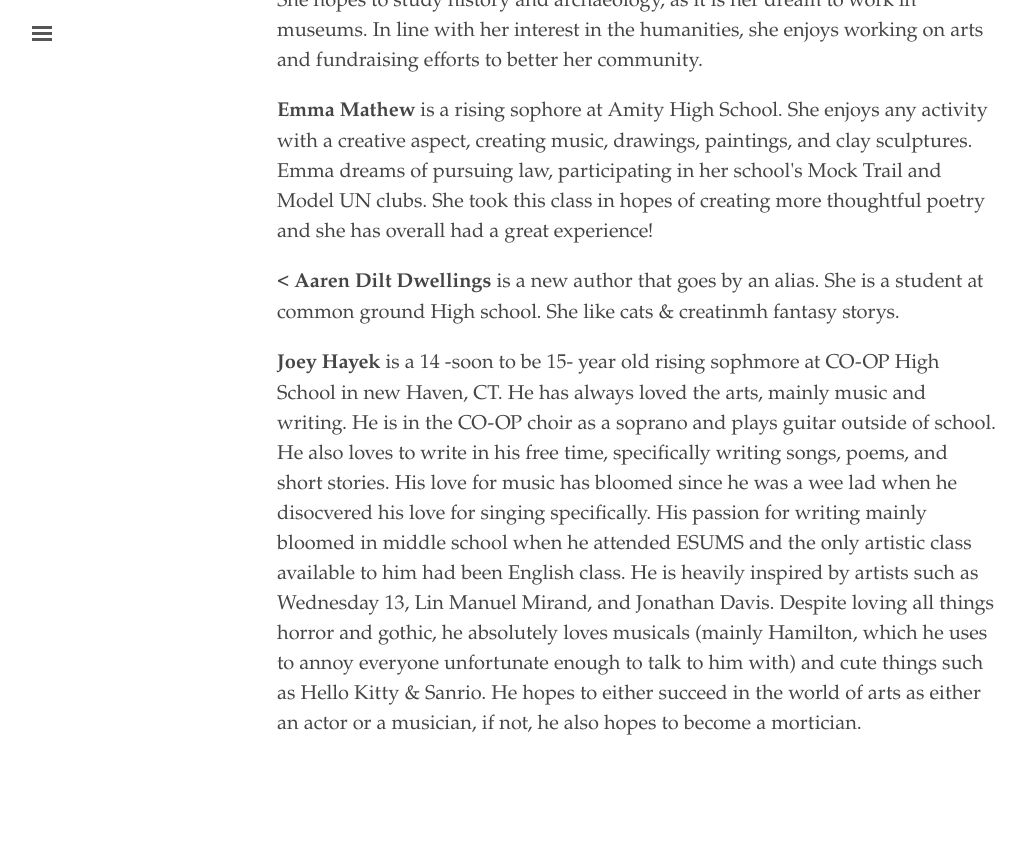
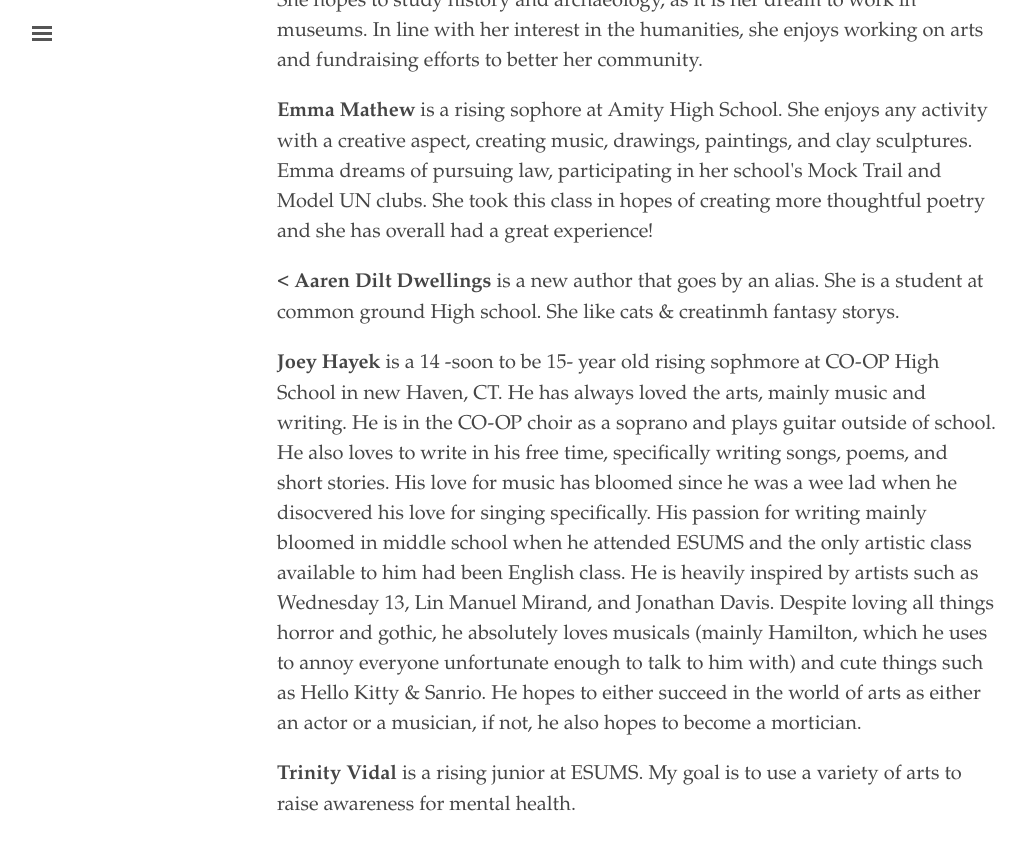
Before and after one commit to ypah-s25/storytelling, a Jekyll site: the page built from info.md, in a window 1280 px wide and 900 px high, scrolled down 2406 px. Shown: the top 850 px of the window, without its empty margins (3-1028 px from the left). Built offline with Jekyll 4.4.1, drawn with Linux system fonts in a browser that asks for light colours; before the commit the page ends 3225 px from its top, so only the background shows below that.

Commit message:
Update info.md

```diff
--- a/info.md
+++ b/info.md
@@ -31,3 +31,5 @@ title: Authors
 <p><<strong> Aaren Dilt Dwellings</strong> is a new author that goes by an alias. She is a student at common ground High school. She like cats & creatinmh fantasy storys.
 
 <p><strong> Joey Hayek </strong> is a 14 -soon to be 15- year old rising sophmore at CO-OP High School in new Haven, CT. He has always loved the arts, mainly music and writing. He is in the CO-OP choir as a soprano and plays guitar outside of school. He also loves to write in his free time, specifically writing songs, poems, and short stories. His love for music has bloomed since he was a wee lad when he disocvered his love for singing specifically. His passion for writing mainly bloomed in middle school when he attended ESUMS and the only artistic class available to him had been English class. He is heavily inspired by artists such as Wednesday 13, Lin Manuel Mirand, and Jonathan Davis. Despite loving all things horror and gothic, he absolutely loves musicals (mainly Hamilton, which he uses to annoy everyone unfortunate enough to talk to him with) and cute things such as Hello Kitty & Sanrio. He hopes to either succeed in the world of arts as either an actor or a musician, if not, he also hopes to become a mortician.</p>
+
+<p><strong>Trinity Vidal</strong> is a rising junior at ESUMS. My goal is to use a variety of arts to raise awareness for mental health.</p>
```
